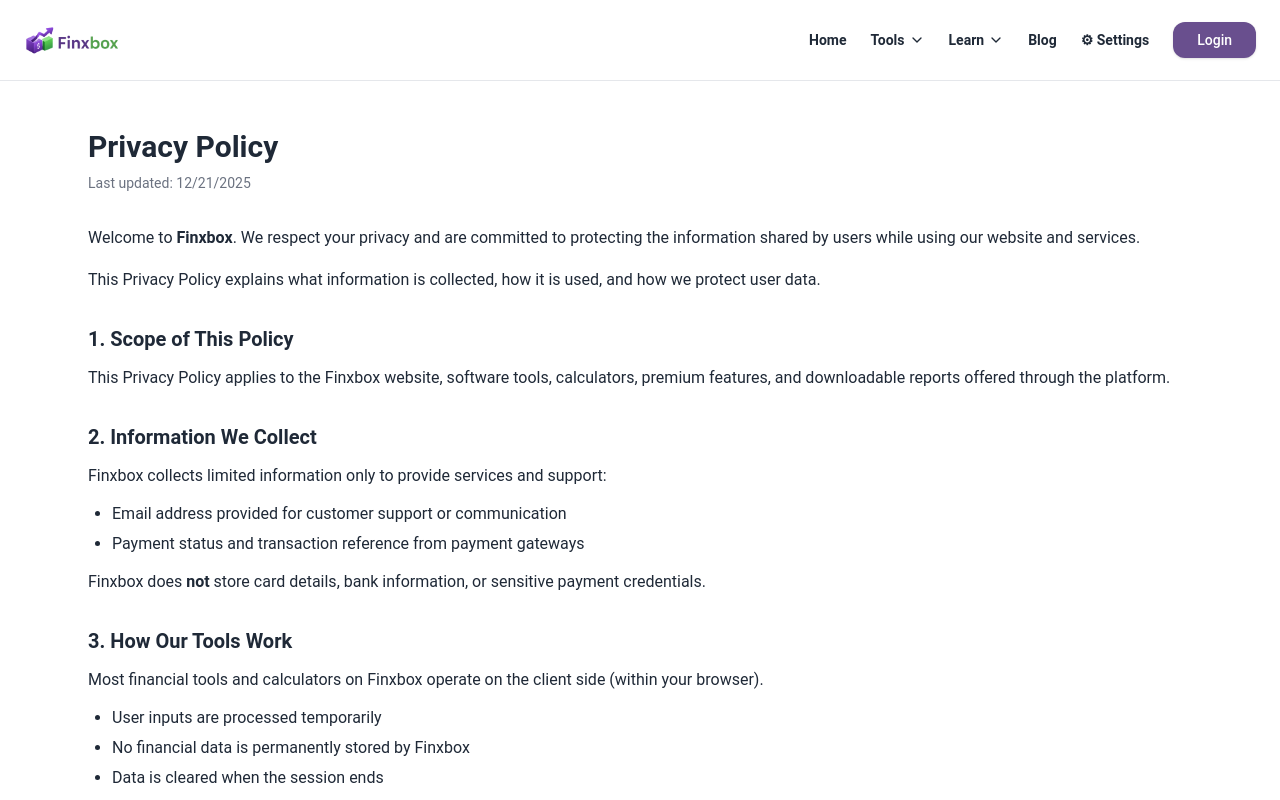
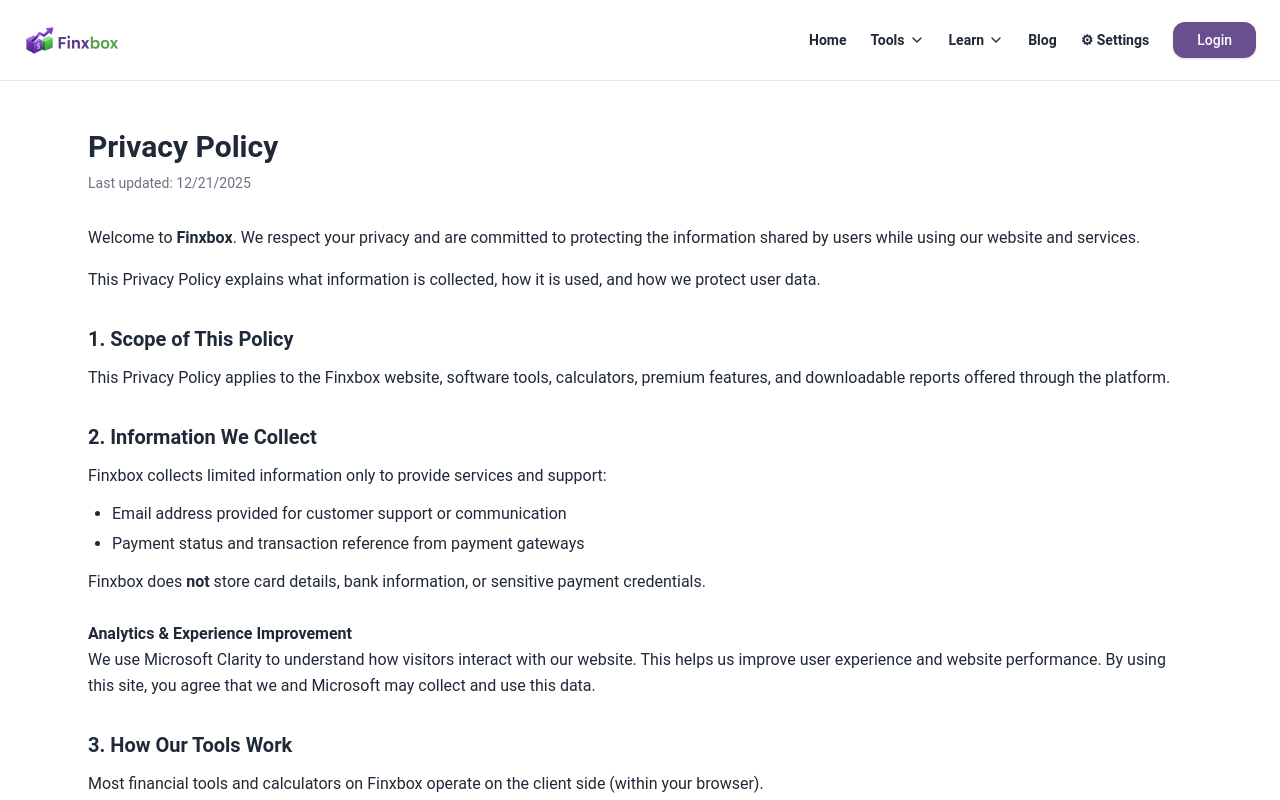
Before and after one commit to Finxbox/finbox, a React (Vite) app: page /privacy-policy in a window 1280 px wide. Shown: the top 800 px of the page. Built offline with nearby package versions, Linux system fonts and the light colour scheme; no server answers.

Commit message:
single entry point redirected setup done

```diff
--- a/src/pages/PrivacyPolicy.jsx
+++ b/src/pages/PrivacyPolicy.jsx
@@ -48,6 +48,13 @@
           Finxbox does <strong>not</strong> store card details, bank information,
           or sensitive payment credentials.
         </p>
+<br />
+         <strong>Analytics & Experience Improvement</strong>
+      <br />
+      We use Microsoft Clarity to understand how visitors interact with our
+      website. This helps us improve user experience and website performance. By
+      using this site, you agree that we and Microsoft may collect and use this
+      data.
       </section>
 
       {/* How Tools Work */}
```
Also changed, not shown: vercel.json.
